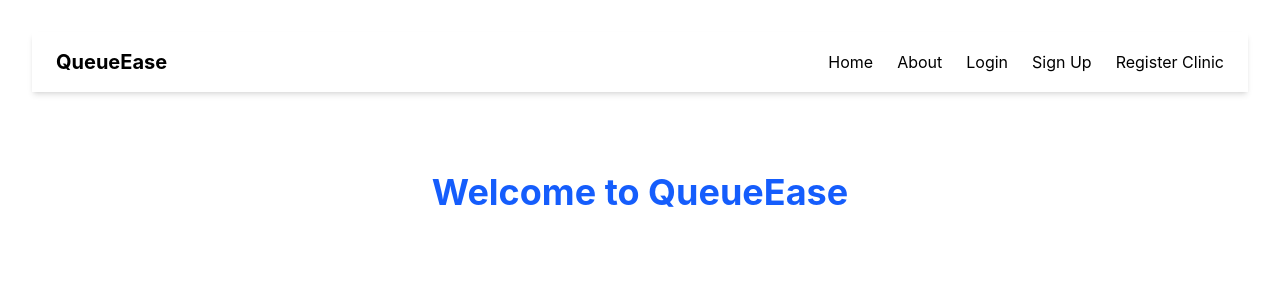
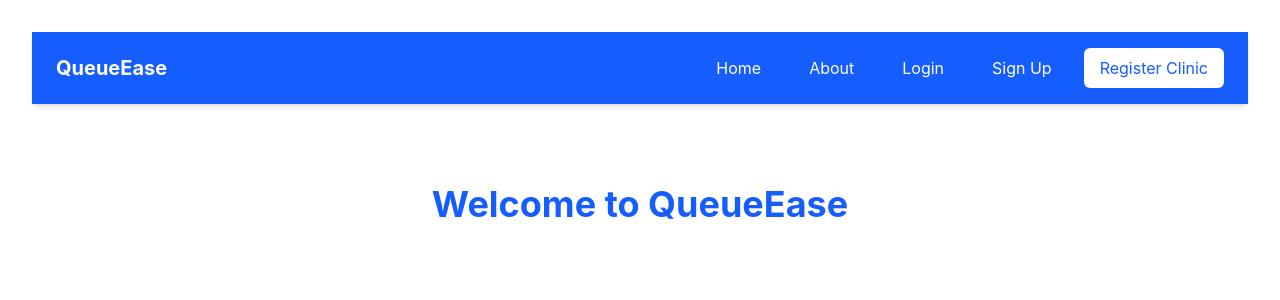
Before and after one commit to Amritraj04-creator/QueueEase, a React app: page / in a window 1280 px wide. Shown: the top 300 px of the page. Built offline with nearby package versions, Linux system fonts and the light colour scheme; the HTML template or start-up script is replaced by a standard one.

Commit message:
hover effect to link buttons

```diff
--- a/src/components/Navbar.jsx
+++ b/src/components/Navbar.jsx
@@ -1,18 +1,35 @@
 function Navbar() {
   return (
-    <nav className="w-full shadow-md">
+    <nav className="w-full bg-blue-600 text-white shadow-md">
       <div className="flex justify-between items-center px-6 py-4">
         <h1 className="text-xl font-bold">
           QueueEase
         </h1>
 
-        <div className="flex gap-6">
-          <a href="#">Home</a>
-          <a href="#">About</a>
-          <a href="#">Login</a>
-          <a href="#">Sign Up</a>
-          <a href="#">Register Clinic</a>
-        </div>
+        <div className="flex gap-4 items-center">
+
+  <a href="#" className="px-4 py-2 rounded-md hover:bg-blue-500 hover:scale-105 hover:shadow-lg transform transition duration-200 cursor-pointer"
+>
+  Home
+</a>
+
+  <a href="#" className="px-4 py-2 rounded-md hover:bg-blue-500 hover:scale-105 hover:shadow-lg transform transition duration-200 cursor-pointer">
+    About
+  </a>
+
+  <a href="#" className="px-4 py-2 rounded-md hover:bg-blue-500 hover:scale-105 hover:shadow-lg transform transition duration-200 cursor-pointer">
+    Login
+  </a>
+
+  <a href="#" className="px-4 py-2 rounded-md hover:bg-blue-500 hover:scale-105 hover:shadow-lg transform transition duration-200 cursor-pointer">
+    Sign Up
+  </a>
+
+  <a href="#" className="px-4 py-2 bg-white text-blue-600 rounded-md hover:bg-gray-200 hover:scale-105 hover:shadow-lg transform transition duration-200 cursor-pointer">
+    Register Clinic
+  </a>
+
+</div>
       </div>
     </nav>
   )
```
